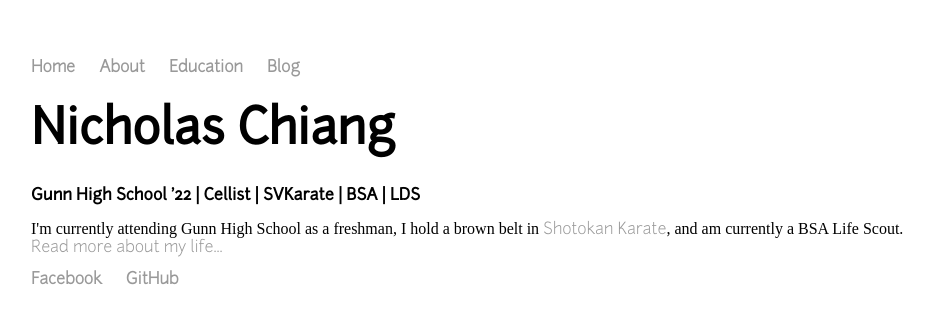
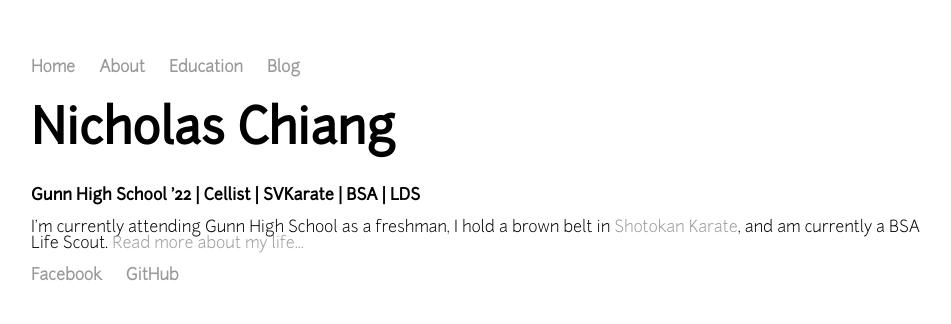
Before and after one commit to nicholaschiang/nicholaschiang.github.io, a Jekyll site: the page built from index.html, in a window 1280 px wide. Shown: the top 324 px of the page, without its empty margins (161-1112 px from the left). Built offline with Jekyll 4.4.1, drawn with Linux system fonts in a browser that asks for light colours.

Commit message:
Finish changing fonts

```diff
--- a/css/main.css
+++ b/css/main.css
@@ -12,6 +12,7 @@
 }
 
 body {
+    font-family: "Junction-Light";
     margin: 60px auto;
     width: 70%;
 }
```
